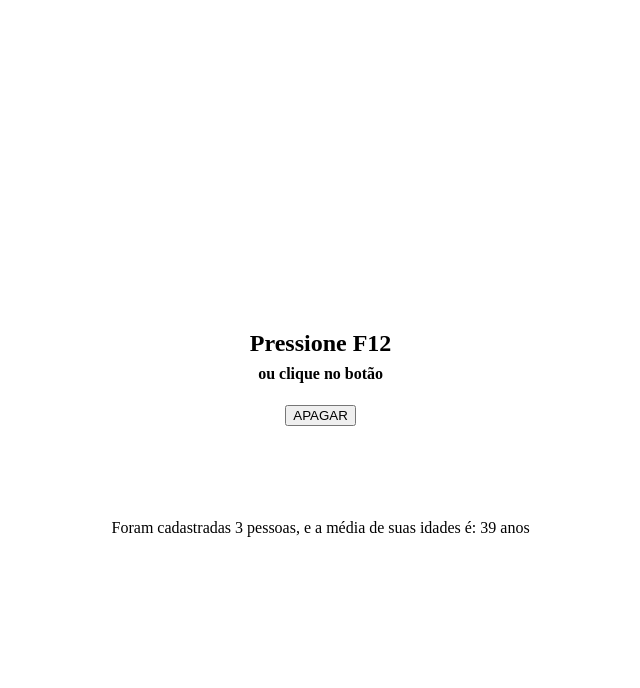
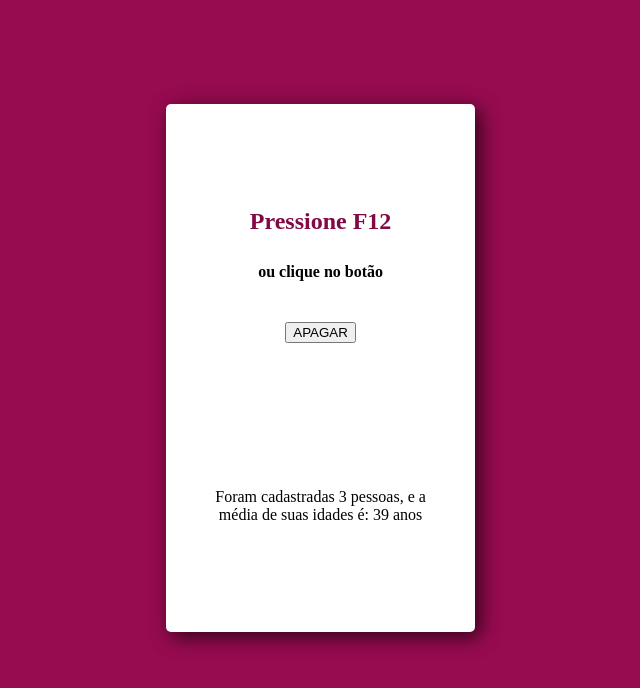
Before and after one commit to Gabriel-MarcoSilva/exercicios_da_engenhe, a plain HTML site: page JavaScript/Listas/FunctionMediaArray/index.html in a window 1280 px wide. Both pictures are taken after a click on the button "MOSTRAR". Shown: the whole page, without its empty margins (321-961 px from the left). Drawn offline with Linux system fonts and the light colour scheme.

Commit message:
feat: criação do arquivo style e estilização da pagina

```diff
--- a/JavaScript/Listas/FunctionMediaArray/index.html
+++ b/JavaScript/Listas/FunctionMediaArray/index.html
@@ -4,18 +4,12 @@
     <meta charset="UTF-8">
     <meta http-equiv="X-UA-Compatible" content="IE=edge">
     <meta name="viewport" content="width=device-width, initial-scale=1.0">
+    <link rel="stylesheet" href="style.css">
     <title>Média das idades</title>
 </head>
 <body onload="inicio()">
 
-    <section style="
-            display: flex;
-            flex-direction: column;
-            width: 99vw;
-            height: 90vh;
-            align-items: center;
-            justify-content: center;"
-    >
+    <section id="container">
         <h1> Pressione F12</h1>
         <h4 style="margin-top: -12px;">ou clique no botão</h4>
         <input
@@ -23,18 +17,9 @@
             onclick="mostrar()"
             id="button"
             value="MOSTRAR"
-            style=" cursor: pointer;"
         />
         <section
-            id="content"
-            style=
-                "
-                    position: absolute;
-                    margin-top:  40vh;
-                    text-align: center;
-                    display: none;
-                "
-        ></section>
+            id="content"></section>
     </section>
     <script src="script.js"></script>
 </body>
--- /dev/null
+++ b/JavaScript/Listas/FunctionMediaArray/style.css
@@ -0,0 +1,60 @@
+#container{
+    display: flex;
+    flex-direction: column;
+    background: #fff;
+    align-items: center;
+    padding: 5vw;
+    height: 50vh;
+    border-radius: 5px;
+    box-shadow: 5px 5px 20px rgba(0,0,0,0.7);
+}
+
+body{
+    background: #970b50;
+    display: flex;
+    width: 99vw;
+    height: 90vh;
+    align-items: center;
+    justify-content: center;
+}
+
+h1{
+    padding: 20px;
+    border-radius: 5px;
+    animation: anima 1.5s infinite;
+
+}
+
+h1::after{
+    content: '';
+    width: 15vw;
+    height: 10vh;
+    margin-left: -12.7vw;
+    margin-top: -3vh;
+    position: absolute;
+    border-radius: 5px;
+}
+
+h4{
+    margin-top: -12px;
+}
+
+#button{
+    margin-top: 20px;
+    margin-bottom: 30px;
+    cursor: pointer;
+}
+
+#content{
+    width: 230px;
+    position: absolute;
+    margin-top:  40vh;
+    text-align: center;
+    display: none;
+}
+
+@keyframes anima{
+    50%{
+        color: #970b50;
+    }
+}
```
